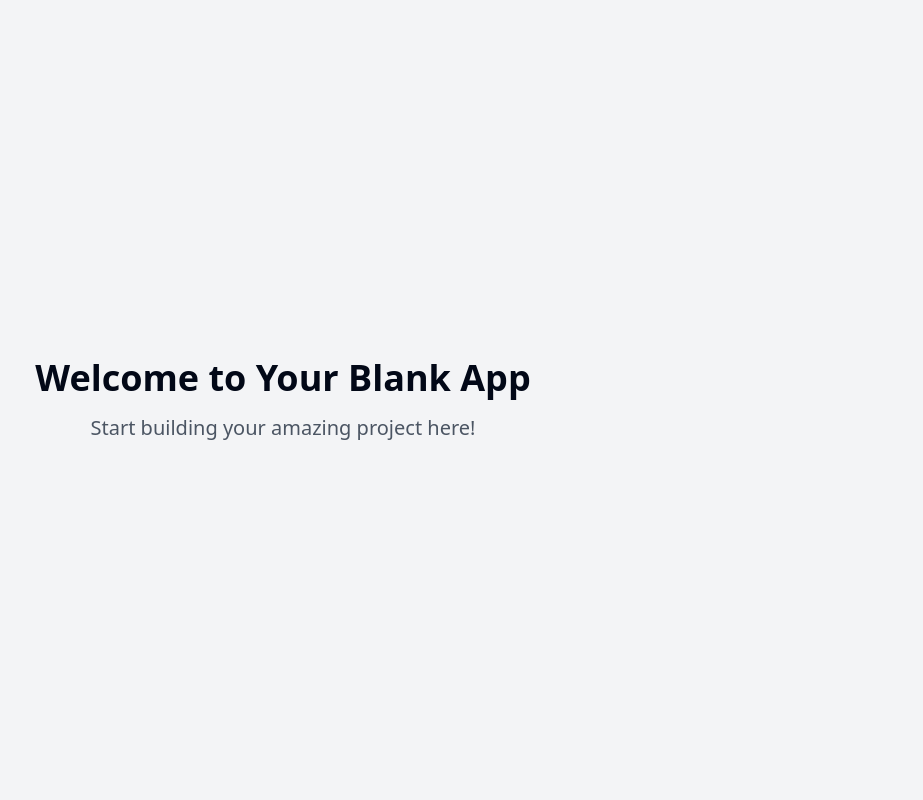
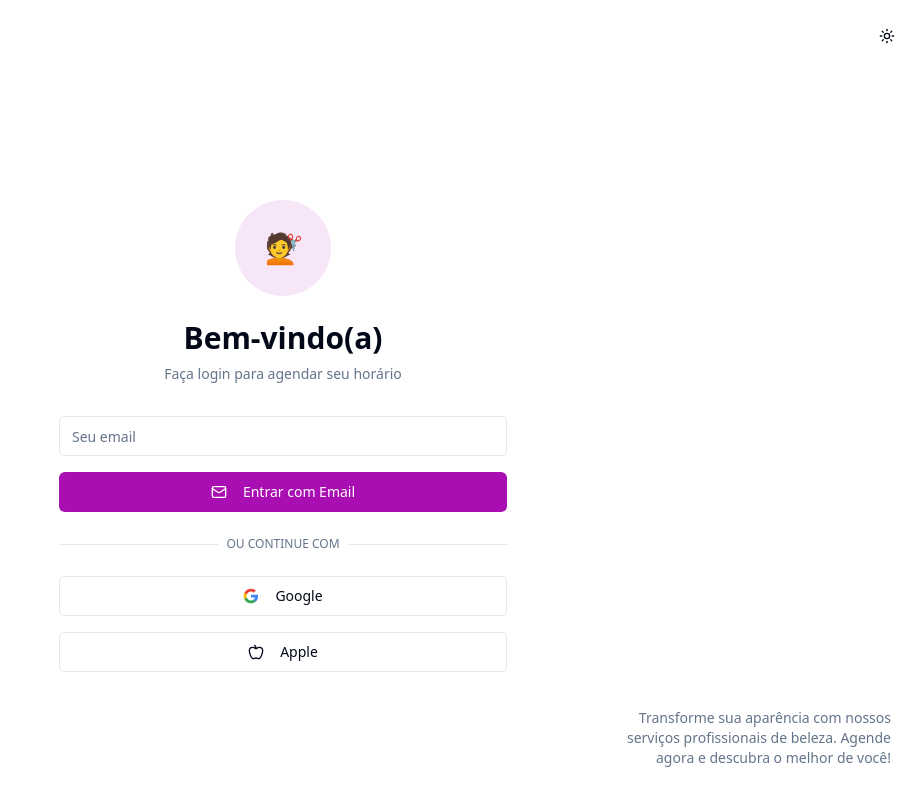
Before and after one commit to leobona007/savvy-scheduler, a React (Vite) app: page / in a window 1280 px wide. Shown: the whole page, without its empty margins (357-1280 px from the left). Built offline with nearby package versions, Linux system fonts and the light colour scheme.

Commit message:
Create scheduling webpage
Creates a webpage for scheduling appointments with professionals, including login, service selection, and confirmation features.

```diff
--- a/src/App.tsx
+++ b/src/App.tsx
@@ -1,9 +1,10 @@
+
 import { Toaster } from "@/components/ui/toaster";
 import { Toaster as Sonner } from "@/components/ui/sonner";
 import { TooltipProvider } from "@/components/ui/tooltip";
 import { QueryClient, QueryClientProvider } from "@tanstack/react-query";
 import { BrowserRouter, Routes, Route } from "react-router-dom";
-import Index from "./pages/Index";
+import Login from "./pages/Login";
 import NotFound from "./pages/NotFound";
 
 const queryClient = new QueryClient();
@@ -15,8 +16,7 @@ const App = () => (
       <Sonner />
       <BrowserRouter>
         <Routes>
-          <Route path="/" element={<Index />} />
-          {/* ADD ALL CUSTOM ROUTES ABOVE THE CATCH-ALL "*" ROUTE */}
+          <Route path="/" element={<Login />} />
           <Route path="*" element={<NotFound />} />
         </Routes>
       </BrowserRouter>
--- /dev/null
+++ b/src/components/theme-provider.tsx
@@ -0,0 +1,74 @@
+
+import { createContext, useContext, useEffect, useState } from "react"
+
+type Theme = "dark" | "light" | "system"
+
+type ThemeProviderProps = {
+  children: React.ReactNode
+  defaultTheme?: Theme
+  storageKey?: string
+}
+
+type ThemeProviderState = {
+  theme: Theme
+  setTheme: (theme: Theme) => void
+}
+
+const initialState: ThemeProviderState = {
+  theme: "system",
+  setTheme: () => null,
+}
+
+const ThemeProviderContext = createContext<ThemeProviderState>(initialState)
+
+export function ThemeProvider({
+  children,
+  defaultTheme = "system",
+  storageKey = "ui-theme",
+  ...props
+}: ThemeProviderProps) {
+  const [theme, setTheme] = useState<Theme>(
+    () => (localStorage.getItem(storageKey) as Theme) || defaultTheme
+  )
+
+  useEffect(() => {
+    const root = window.document.documentElement
+
+    root.classList.remove("light", "dark")
+
+    if (theme === "system") {
+      const systemTheme = window.matchMedia("(prefers-color-scheme: dark)")
+        .matches
+        ? "dark"
+        : "light"
+
+      root.classList.add(systemTheme)
+      return
+    }
+
+    root.classList.add(theme)
+  }, [theme])
+
+  const value = {
+    theme,
+    setTheme: (theme: Theme) => {
+      localStorage.setItem(storageKey, theme)
+      setTheme(theme)
+    },
+  }
+
+  return (
+    <ThemeProviderContext.Provider {...props} value={value}>
+      {children}
+    </ThemeProviderContext.Provider>
+  )
+}
+
+export const useTheme = () => {
+  const context = useContext(ThemeProviderContext)
+
+  if (context === undefined)
+    throw new Error("useTheme must be used within a ThemeProvider")
+
+  return context
+}
--- /dev/null
+++ b/src/components/theme-toggle.tsx
@@ -0,0 +1,20 @@
+
+import { Moon, Sun } from "lucide-react"
+import { Button } from "@/components/ui/button"
+import { useTheme } from "@/components/theme-provider"
+
+export function ThemeToggle() {
+  const { theme, setTheme } = useTheme()
+
+  return (
+    <Button
+      variant="ghost"
+      size="icon"
+      onClick={() => setTheme(theme === "light" ? "dark" : "light")}
+    >
+      <Sun className="h-[1.2rem] w-[1.2rem] rotate-0 scale-100 transition-all dark:-rotate-90 dark:scale-0" />
+      <Moon className="absolute h-[1.2rem] w-[1.2rem] rotate-90 scale-0 transition-all dark:rotate-0 dark:scale-100" />
+      <span className="sr-only">Toggle theme</span>
+    </Button>
+  )
+}
--- a/src/main.tsx
+++ b/src/main.tsx
@@ -1,5 +1,11 @@
-import { createRoot } from 'react-dom/client'
-import App from './App.tsx'
-import './index.css'
 
-createRoot(document.getElementById("root")!).render(<App />);
+import { createRoot } from 'react-dom/client';
+import { ThemeProvider } from "@/components/theme-provider";
+import App from './App.tsx';
+import './index.css';
+
+createRoot(document.getElementById("root")!).render(
+  <ThemeProvider defaultTheme="light">
+    <App />
+  </ThemeProvider>
+);
--- /dev/null
+++ b/src/pages/Login.tsx
@@ -0,0 +1,87 @@
+
+import { Button } from "@/components/ui/button";
+import { Input } from "@/components/ui/input";
+import { Apple, Mail } from "lucide-react";
+import { ThemeToggle } from "@/components/theme-toggle";
+
+export default function Login() {
+  return (
+    <div className="min-h-screen bg-background flex flex-col">
+      <div className="flex justify-end p-4">
+        <ThemeToggle />
+      </div>
+
+      <div className="flex-1 flex items-center justify-center px-4">
+        <div className="w-full max-w-md space-y-8">
+          <div className="text-center">
+            <div className="w-24 h-24 mx-auto bg-primary/10 rounded-full flex items-center justify-center">
+              <span className="text-3xl">💇</span>
+            </div>
+            <h2 className="mt-6 text-3xl font-bold text-foreground">
+              Bem-vindo(a)
+            </h2>
+            <p className="mt-2 text-sm text-muted-foreground">
+              Faça login para agendar seu horário
+            </p>
+          </div>
+
+          <div className="mt-8 space-y-6">
+            <div className="space-y-4">
+              <Input type="email" placeholder="Seu email" className="w-full" />
+              <Button className="w-full bg-primary hover:bg-primary/90">
+                <Mail className="w-4 h-4 mr-2" />
+                Entrar com Email
+              </Button>
+            </div>
+
+            <div className="relative">
+              <div className="absolute inset-0 flex items-center">
+                <span className="w-full border-t" />
+              </div>
+              <div className="relative flex justify-center text-xs uppercase">
+                <span className="bg-background px-2 text-muted-foreground">
+                  Ou continue com
+                </span>
+              </div>
+            </div>
+
+            <div className="space-y-4">
+              <Button variant="outline" className="w-full">
+                <svg className="w-5 h-5 mr-2" viewBox="0 0 24 24">
+                  <path
+                    d="M22.56 12.25c0-.78-.07-1.53-.2-2.25H12v4.26h5.92c-.26 1.37-1.04 2.53-2.21 3.31v2.77h3.57c2.08-1.92 3.28-4.74 3.28-8.09z"
+                    fill="#4285F4"
+                  />
+                  <path
+                    d="M12 23c2.97 0 5.46-.98 7.28-2.66l-3.57-2.77c-.98.66-2.23 1.06-3.71 1.06-2.86 0-5.29-1.93-6.16-4.53H2.18v2.84C3.99 20.53 7.7 23 12 23z"
+                    fill="#34A853"
+                  />
+                  <path
+                    d="M5.84 14.09c-.22-.66-.35-1.36-.35-2.09s.13-1.43.35-2.09V7.07H2.18C1.43 8.55 1 10.22 1 12s.43 3.45 1.18 4.93l2.85-2.22.81-.62z"
+                    fill="#FBBC05"
+                  />
+                  <path
+                    d="M12 5.38c1.62 0 3.06.56 4.21 1.64l3.15-3.15C17.45 2.09 14.97 1 12 1 7.7 1 3.99 3.47 2.18 7.07l3.66 2.84c.87-2.6 3.3-4.53 6.16-4.53z"
+                    fill="#EA4335"
+                  />
+                </svg>
+                Google
+              </Button>
+              <Button variant="outline" className="w-full">
+                <Apple className="w-5 h-5 mr-2" />
+                Apple
+              </Button>
+            </div>
+          </div>
+        </div>
+      </div>
+
+      <div className="absolute bottom-8 right-8 max-w-[300px] text-right text-sm text-muted-foreground">
+        <p>
+          Transforme sua aparência com nossos serviços profissionais de beleza.
+          Agende agora e descubra o melhor de você!
+        </p>
+      </div>
+    </div>
+  );
+}
--- a/tailwind.config.ts
+++ b/tailwind.config.ts
@@ -1,3 +1,4 @@
+
 import type { Config } from "tailwindcss";
 
 export default {
@@ -12,85 +13,67 @@ export default {
   theme: {
     container: {
       center: true,
-			padding: '2rem',
+      padding: "2rem",
       screens: {
-				'2xl': '1400px'
-			}
+        "2xl": "1400px",
+      },
     },
     extend: {
       colors: {
-				border: 'hsl(var(--border))',
-				input: 'hsl(var(--input))',
-				ring: 'hsl(var(--ring))',
-				background: 'hsl(var(--background))',
-				foreground: 'hsl(var(--foreground))',
+        border: "hsl(var(--border))",
+        input: "hsl(var(--input))",
+        ring: "hsl(var(--ring))",
+        background: "hsl(var(--background))",
+        foreground: "hsl(var(--foreground))",
         primary: {
-					DEFAULT: 'hsl(var(--primary))',
-					foreground: 'hsl(var(--primary-foreground))'
+          DEFAULT: "#a90eb3",
+          foreground: "#ffffff",
         },
         secondary: {
-					DEFAULT: 'hsl(var(--secondary))',
-					foreground: 'hsl(var(--secondary-foreground))'
+          DEFAULT: "#e3a000",
+          foreground: "#ffffff",
         },
         destructive: {
-					DEFAULT: 'hsl(var(--destructive))',
-					foreground: 'hsl(var(--destructive-foreground))'
+          DEFAULT: "hsl(var(--destructive))",
+          foreground: "hsl(var(--destructive-foreground))",
         },
         muted: {
-					DEFAULT: 'hsl(var(--muted))',
-					foreground: 'hsl(var(--muted-foreground))'
+          DEFAULT: "hsl(var(--muted))",
+          foreground: "hsl(var(--muted-foreground))",
         },
         accent: {
-					DEFAULT: 'hsl(var(--accent))',
-					foreground: 'hsl(var(--accent-foreground))'
+          DEFAULT: "hsl(var(--accent))",
+          foreground: "hsl(var(--accent-foreground))",
         },
         popover: {
-					DEFAULT: 'hsl(var(--popover))',
-					foreground: 'hsl(var(--popover-foreground))'
+          DEFAULT: "hsl(var(--popover))",
+          foreground: "hsl(var(--popover-foreground))",
         },
         card: {
-					DEFAULT: 'hsl(var(--card))',
-					foreground: 'hsl(var(--card-foreground))'
+          DEFAULT: "hsl(var(--card))",
+          foreground: "hsl(var(--card-foreground))",
         },
-				sidebar: {
-					DEFAULT: 'hsl(var(--sidebar-background))',
-					foreground: 'hsl(var(--sidebar-foreground))',
-					primary: 'hsl(var(--sidebar-primary))',
-					'primary-foreground': 'hsl(var(--sidebar-primary-foreground))',
-					accent: 'hsl(var(--sidebar-accent))',
-					'accent-foreground': 'hsl(var(--sidebar-accent-foreground))',
-					border: 'hsl(var(--sidebar-border))',
-					ring: 'hsl(var(--sidebar-ring))'
-				}
       },
       borderRadius: {
-				lg: 'var(--radius)',
-				md: 'calc(var(--radius) - 2px)',
-				sm: 'calc(var(--radius) - 4px)'
+        lg: "var(--radius)",
+        md: "calc(var(--radius) - 2px)",
+        sm: "calc(var(--radius) - 4px)",
       },
       keyframes: {
-				'accordion-down': {
-					from: {
-						height: '0'
+        "accordion-down": {
+          from: { height: "0" },
+          to: { height: "var(--radix-accordion-content-height)" },
         },
-					to: {
-						height: 'var(--radix-accordion-content-height)'
-					}
+        "accordion-up": {
+          from: { height: "var(--radix-accordion-content-height)" },
+          to: { height: "0" },
         },
-				'accordion-up': {
-					from: {
-						height: 'var(--radix-accordion-content-height)'
-					},
-					to: {
-						height: '0'
-					}
-				}
       },
       animation: {
-				'accordion-down': 'accordion-down 0.2s ease-out',
-				'accordion-up': 'accordion-up 0.2s ease-out'
-			}
-		}
+        "accordion-down": "accordion-down 0.2s ease-out",
+        "accordion-up": "accordion-up 0.2s ease-out",
+      },
+    },
   },
   plugins: [require("tailwindcss-animate")],
 } satisfies Config;
```
Lines whose indentation alone changed are shown as unchanged.
